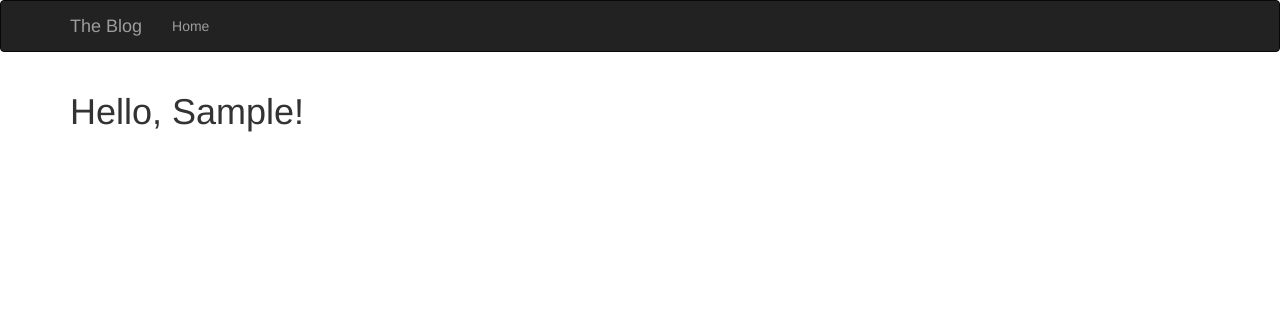
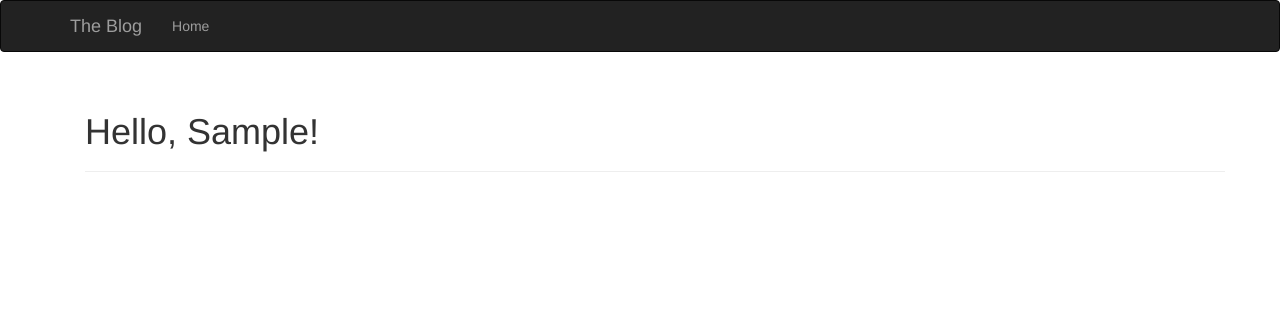
Before and after one commit to tonyguthiga/blog, a Flask app: a page that uses app/templates/user.html in a window 1280 px wide. Shown: the top 312 px of the page. Run offline with Flask 2, Linux system fonts and the light colour scheme; some libraries are stand-ins or nearby versions.

Commit message:
add container for display

```diff
--- a/app/templates/user.html
+++ b/app/templates/user.html
@@ -3,5 +3,10 @@
 {% block title %}Home{% endblock %}
 
 {% block page_content %}
-<h1>Hello, {{ name|capitalize }}!</h1>
+<div class="container">
+    <div class="page-header">
+        <h1>Hello, {{ name|capitalize }}!</h1>
+    </div>
+</div>
+
 {% endblock %}
```
